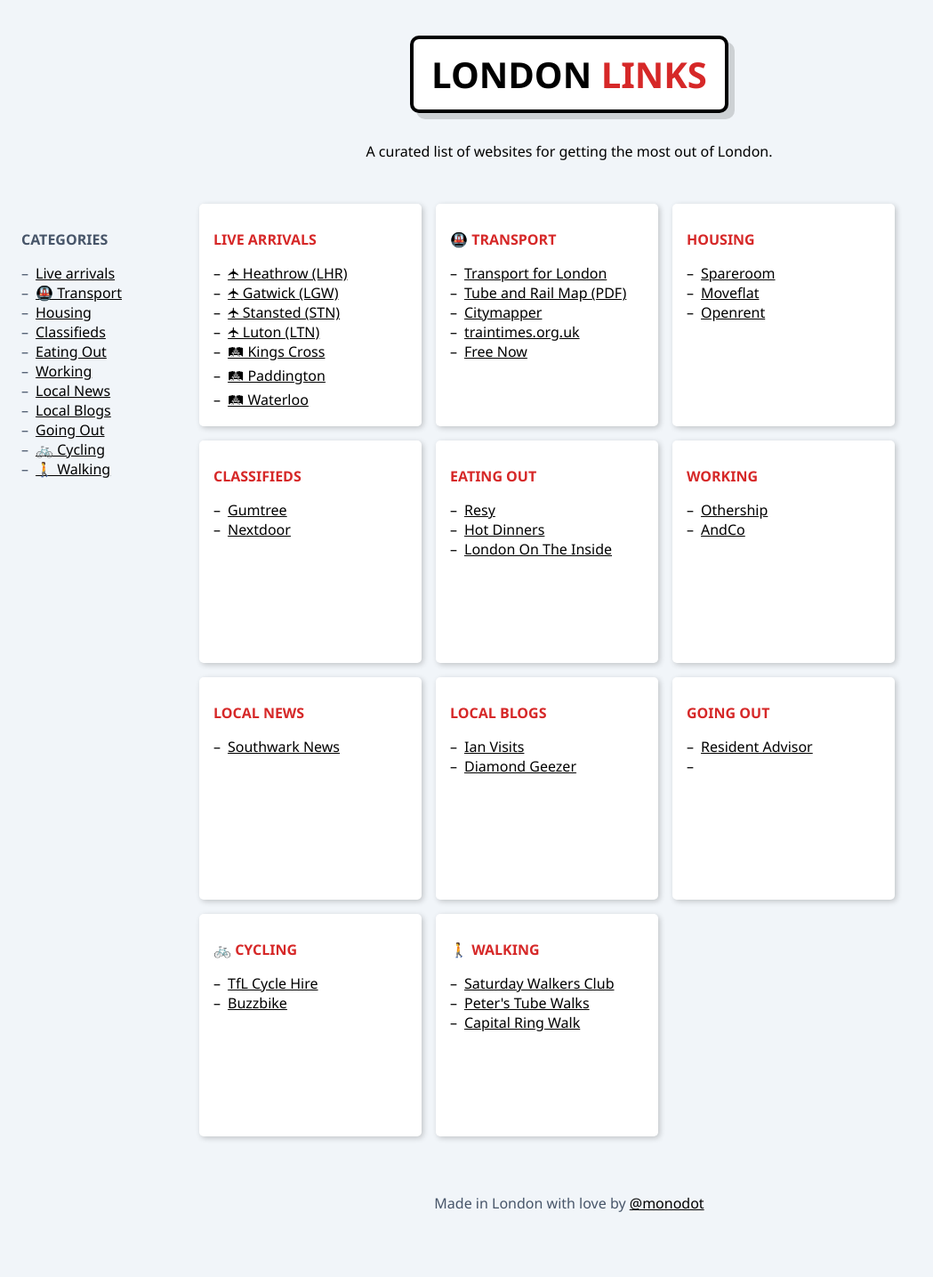
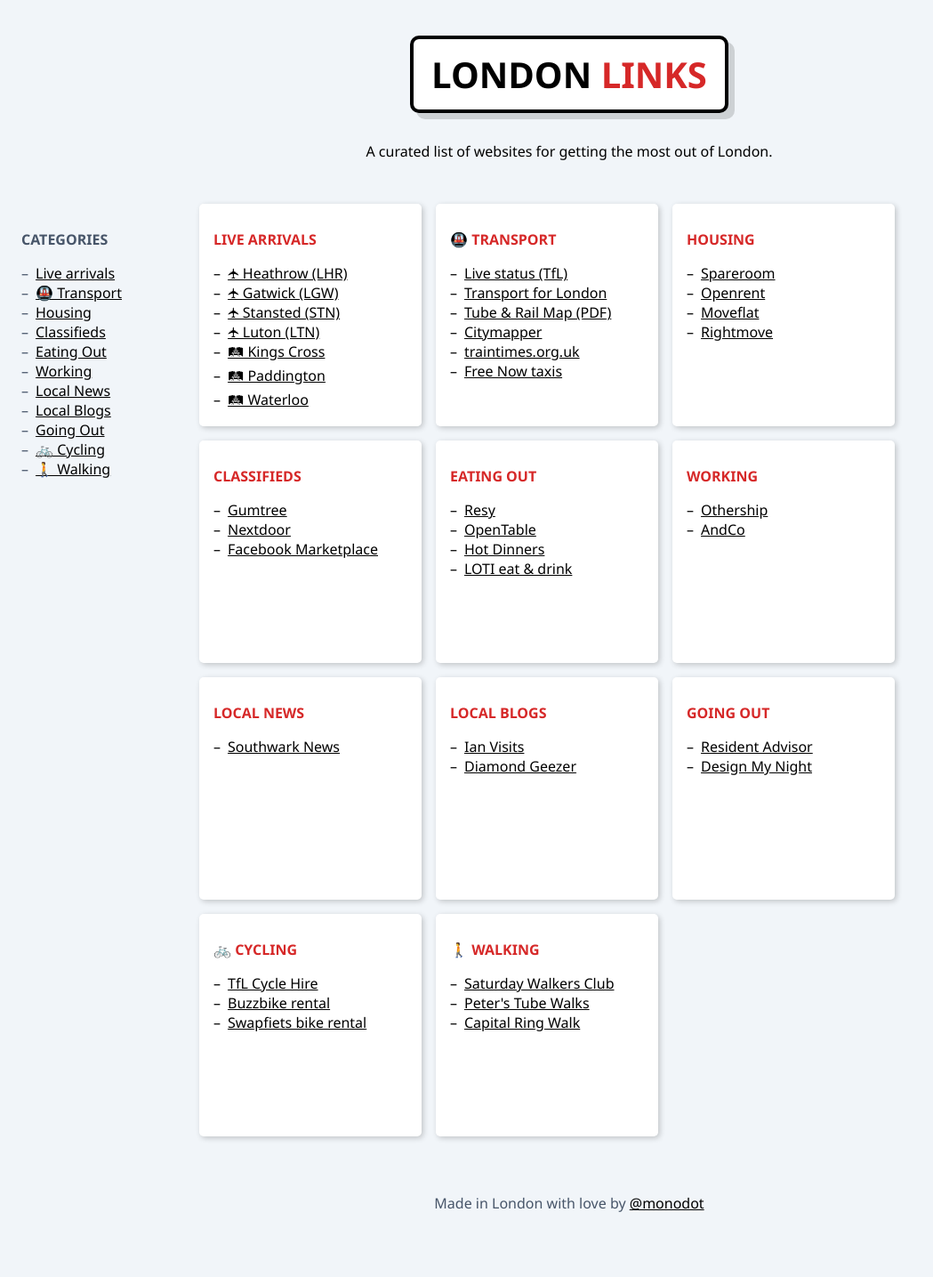
Before and after one commit to monodot/london-links, a Jekyll site: the page built from index.md, in a window 1280 px wide. Shown: the whole page at 89% size, without its empty margins (0-1049 px from the left). Built offline with Jekyll 4.4.1, drawn with Linux system fonts in a browser that asks for light colours.

Commit message:
Add more links

```diff
--- a/_data/sites.yml
+++ b/_data/sites.yml
@@ -21,9 +21,13 @@
 
 - label: 🚇 Transport
   sites:
+  - name: Live status (TfL)
+    url: https://tfl.gov.uk/tube-dlr-overground/status/
+    description: |
+      Live service updates for Tube, trains and trams
   - name: Transport for London
     url: https://tfl.gov.uk/
-  - name: Tube and Rail Map (PDF)
+  - name: Tube & Rail Map (PDF)
     url: https://content.tfl.gov.uk/london-rail-and-tube-services-map.pdf
   - name: Citymapper
     url: https://citymapper.com/
@@ -32,7 +36,7 @@
       Shows how to get from A to B across multiple modes, with realtime info and prices.
   - name: traintimes.org.uk
     url: https://traintimes.org.uk
-  - name: Free Now
+  - name: Free Now taxis
     url: https://www.free-now.com/uk/
 
 - label: Housing
@@ -41,14 +45,18 @@
     url: https://www.spareroom.co.uk/
     description: |
       Find a room in a shared flat. Thousands of listings. Free. Paid upgrade allows you to see listings earlier than others.
+  - name: Openrent
+    url: https://www.openrent.co.uk/
+    description: |
+      Property listing site with both whole apartments and just rooms.
   - name: Moveflat
     url: https://www.moveflat.co.uk/
     description: |
       Another way to find a room in a shared flat. Very minimal site but less likely to have ads posted by agents.
-  - name: Openrent
-    url: https://www.openrent.co.uk/
+  - name: Rightmove
+    url: https://www.rightmove.co.uk/
     description: |
-      Property listing site with both whole apartments and just rooms.
+      Property to rent or buy.
 
 - label: Classifieds
   sites:
@@ -60,6 +68,8 @@
     url: https://nextdoor.co.uk/
     description: |
       Local social networking app which has a 'For Sale' section. You can sell or give items away for free in your local neighbourhood.
+  - name: Facebook Marketplace
+    url: https://www.facebook.com/marketplace
 
 - label: Eating Out
   sites:
@@ -67,12 +77,16 @@
     url: https://resy.com/
     description: |
       Book tables at London restaurants.
+  - name: OpenTable
+    url: https://www.opentable.co.uk/
+    description: |
+      Book tables at restaurants.
   - name: Hot Dinners
     url: https://www.hot-dinners.com/
     description: |
       London food blog, with restaurant openings and offers.
-  - name: London On The Inside
-    url: https://londontheinside.com/
+  - name: LOTI eat & drink
+    url: https://londontheinside.com/eat-and-drink/
     description: |
       Restaurant listings, recommendations and openings across London.
 
@@ -111,7 +125,7 @@
     url: https://ra.co/
     description: |
       All-consuming electronic music site. Features listings and tickets for most London events.
-  - name:
+  - name: Design My Night
     url: https://www.designmynight.com/
     description: |
       Design, plan and book bars, clubs and parties.
@@ -122,8 +136,12 @@
     description: |
       City-wide public bike hire scheme. Find a bike at a dock, pay for hire and return it to any other dock.
     url: https://tfl.gov.uk/modes/cycling/santander-cycles
-  - name: Buzzbike
+  - name: Buzzbike rental
     url: https://www.buzzbike.cc/
+    description: |
+      Monthly personal city bike rental.
+  - name: Swapfiets bike rental
+    url: https://swapfiets.co.uk/
     description: |
       Monthly personal city bike rental.
 
```
